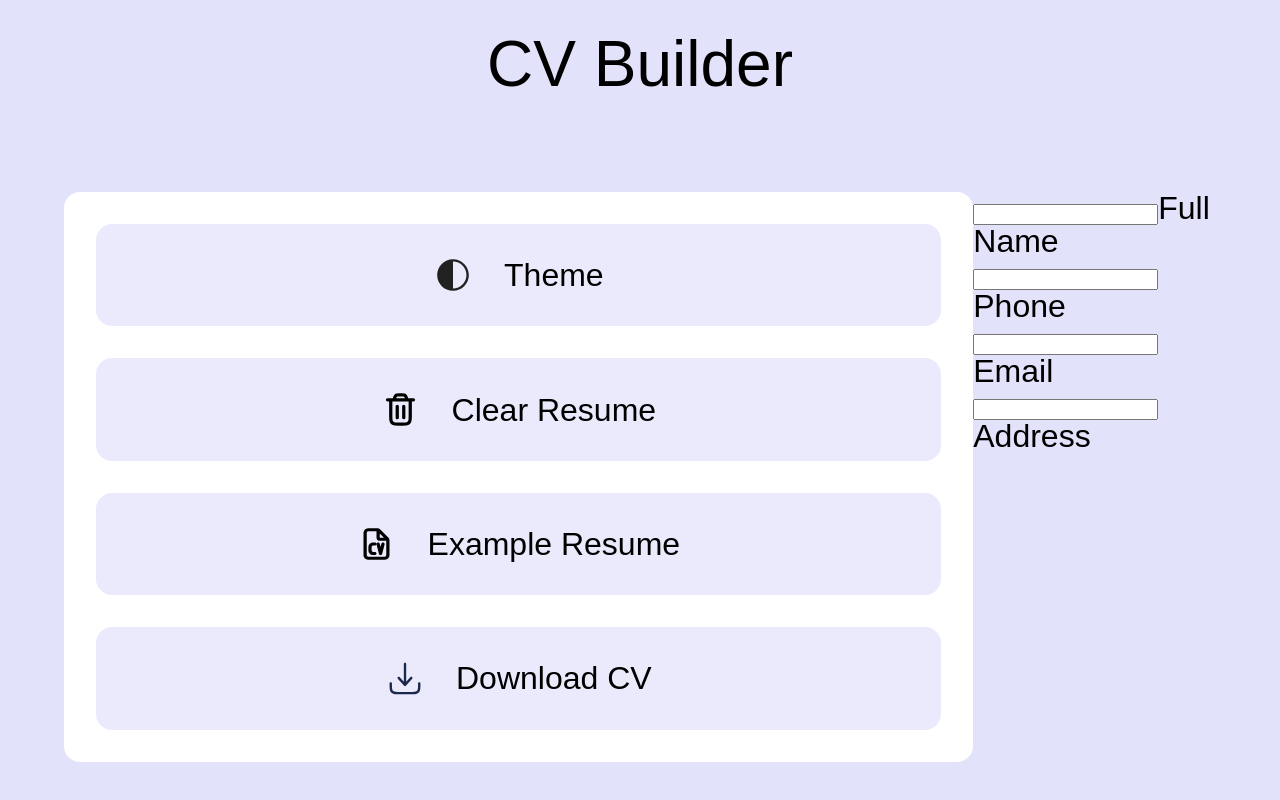
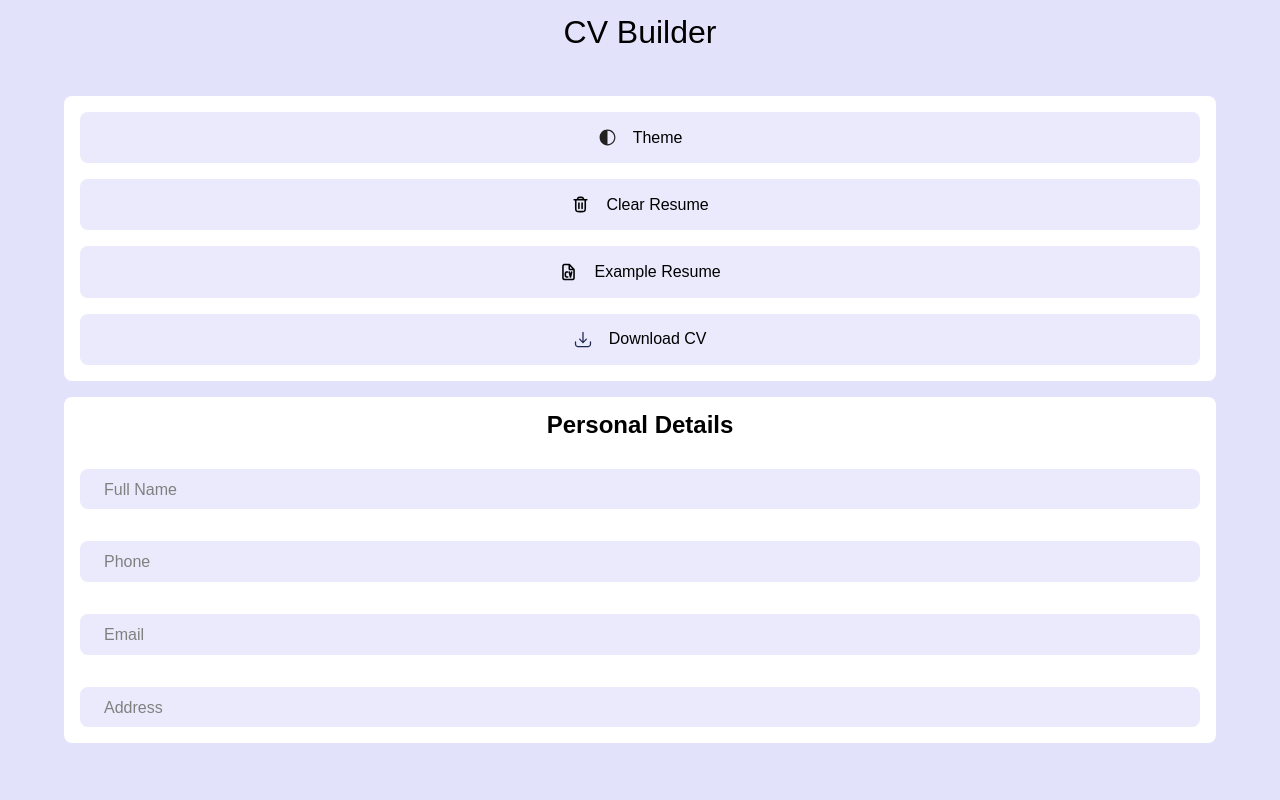
Before and after one commit to Rohan-1-3/CV-Builder, a React (Vite) app: page / in a window 1280 px wide. Built offline with nearby package versions, Linux system fonts and the light colour scheme.

Commit message:
added css for personal details

```diff
--- a/src/components/App.jsx
+++ b/src/components/App.jsx
@@ -49,11 +49,12 @@ function App() {
             <header className='header'>
                 <p className='title'>CV Builder</p>
             </header>
-            <div className='main-container'>
-                <ExtraFeatures features = {extraFeatures}/>
-                <PersonalDetails details={personalDetails} onUpdate={handlePersonalDetailsChange}/>
-
-            </div>
+            <main className='main-container'>
+                <div className='container'>
+                    <ExtraFeatures features = {extraFeatures}/>
+                    <PersonalDetails details={personalDetails} onUpdate={handlePersonalDetailsChange}/>
+                </div>
+            </main>
         </React.Fragment>
     )
 
--- a/src/components/PersonalDetails.jsx
+++ b/src/components/PersonalDetails.jsx
@@ -2,6 +2,7 @@
 // import React from 'react';
 
 import { useEffect, useState } from "react";
+import "../cssFiles/PersonalDetails.css"
 
 const InputField = ({ id, label, value, onChange }) => {
   return (
@@ -11,6 +12,8 @@ const InputField = ({ id, label, value, onChange }) => {
         id={id}
         value={value}
         onChange={onChange}
+        autoComplete="off"
+        placeholder=" "
       />
       <label htmlFor={id}>{label}</label>
     </div>
@@ -30,6 +33,7 @@ function PersonalDetails({details, onUpdate}) {
 
     return (
         <div className='personal-details'>
+            <h2>Personal Details</h2>
             <InputField
             id="full-name"
             label="Full Name"
--- a/src/cssFiles/App.css
+++ b/src/cssFiles/App.css
@@ -1,4 +1,5 @@
 .main-container{
+    box-sizing: border-box;
     width: 90%;
     margin: auto auto;
     max-width: 1200px;
@@ -7,7 +8,7 @@
 }
 
 .header{
-    width: 100%;
+    width: 100vw;
     padding: 1rem 0;
 }
 
@@ -16,3 +17,13 @@
     max-width: fit-content;
     margin: auto auto;
 }
+
+.container{
+    box-sizing: border-box;
+    position: relative;
+    width: 100%;
+    display: flex;
+    flex-direction: column;
+    gap: 1rem;
+    margin: auto auto;
+}
--- a/src/cssFiles/ExtraFeatures.css
+++ b/src/cssFiles/ExtraFeatures.css
@@ -1,4 +1,5 @@
-.extra-features{
+.extra-features, .personal-details{
+    box-sizing: border-box;
     width: 100%;
     background-color: white;
     display: flex;
@@ -16,6 +17,7 @@
     gap: 1rem;
     align-items: center;
     border-radius: .5rem;
+    cursor: pointer;
 }
 
 .feature-card img{
--- /dev/null
+++ b/src/cssFiles/PersonalDetails.css
@@ -0,0 +1,45 @@
+.personal-details{
+    display: flex;
+    flex-direction: column;
+    gap: 2rem;
+}
+
+.personal-details h2{
+    font-size: 1.5rem;
+    font-weight: bold;
+    text-align: center;
+}
+
+.input-div{
+    position: relative;
+}
+
+.input-div input{
+    box-sizing: border-box;
+    width: 100%;
+    padding: .8rem;
+    border-radius: .5rem;
+    border: none;
+    background-color: rgba(227, 226, 251, 0.724);
+}
+
+.input-div label{
+    position: absolute;
+    top: 0;
+    left: 0;
+    transform: translate(1.5rem,80%);
+    color: grey;
+    transition: transform .2s ease-in-out, color .2s ease-in-out;
+}
+
+.input-div input:focus{
+    outline: none;
+}
+
+.input-div input:focus + label,
+.input-div input:not(:placeholder-shown) + label{
+    transform: translate(1rem,-50%);
+    font-size: .8rem;
+    color: black;
+    font-weight: bold;
+}
--- a/src/cssFiles/index.css
+++ b/src/cssFiles/index.css
@@ -45,8 +45,11 @@ table {
 }
 
 html{
-	font-size: 2rem;
+	font-size: 1rem;
 	background-color: rgb(227, 226, 251);
+}
+
+body{
 	width: 100vw;
 	height: 100vh;
 	overflow-x: hidden;
```
